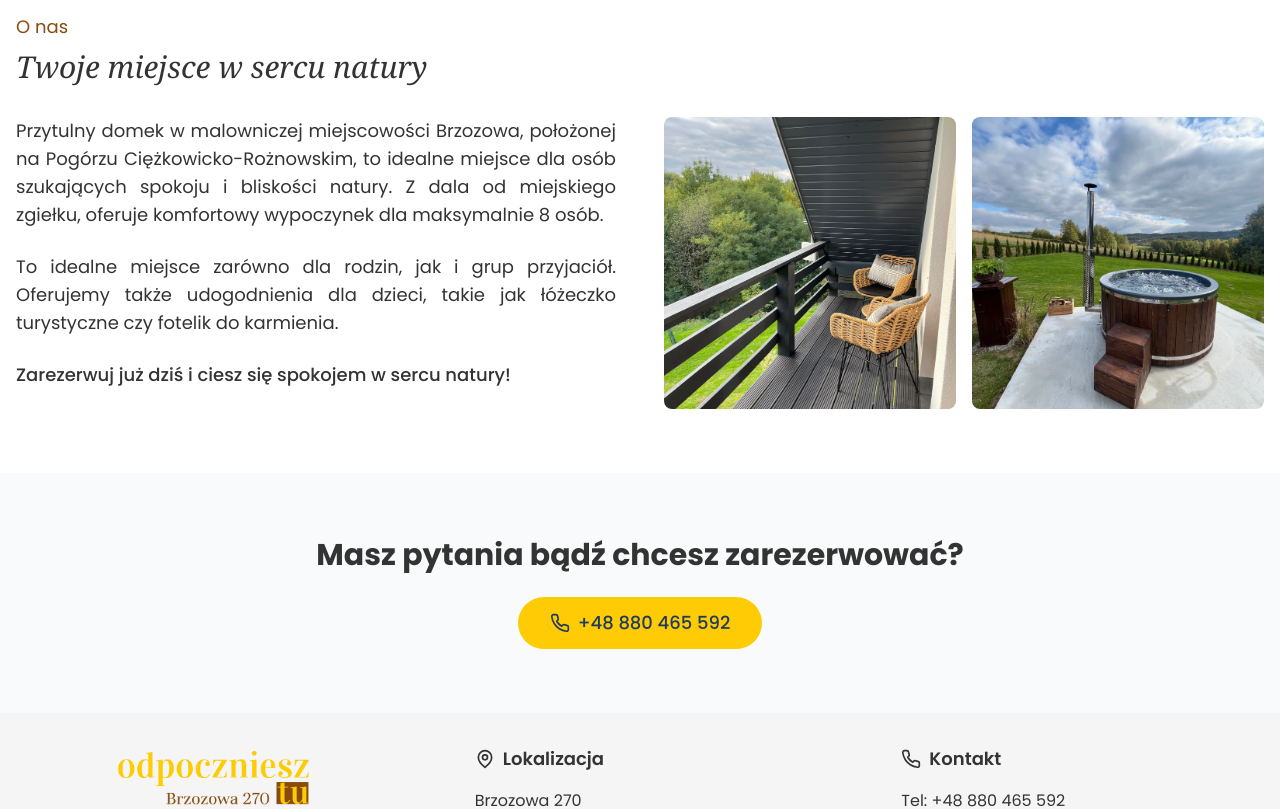
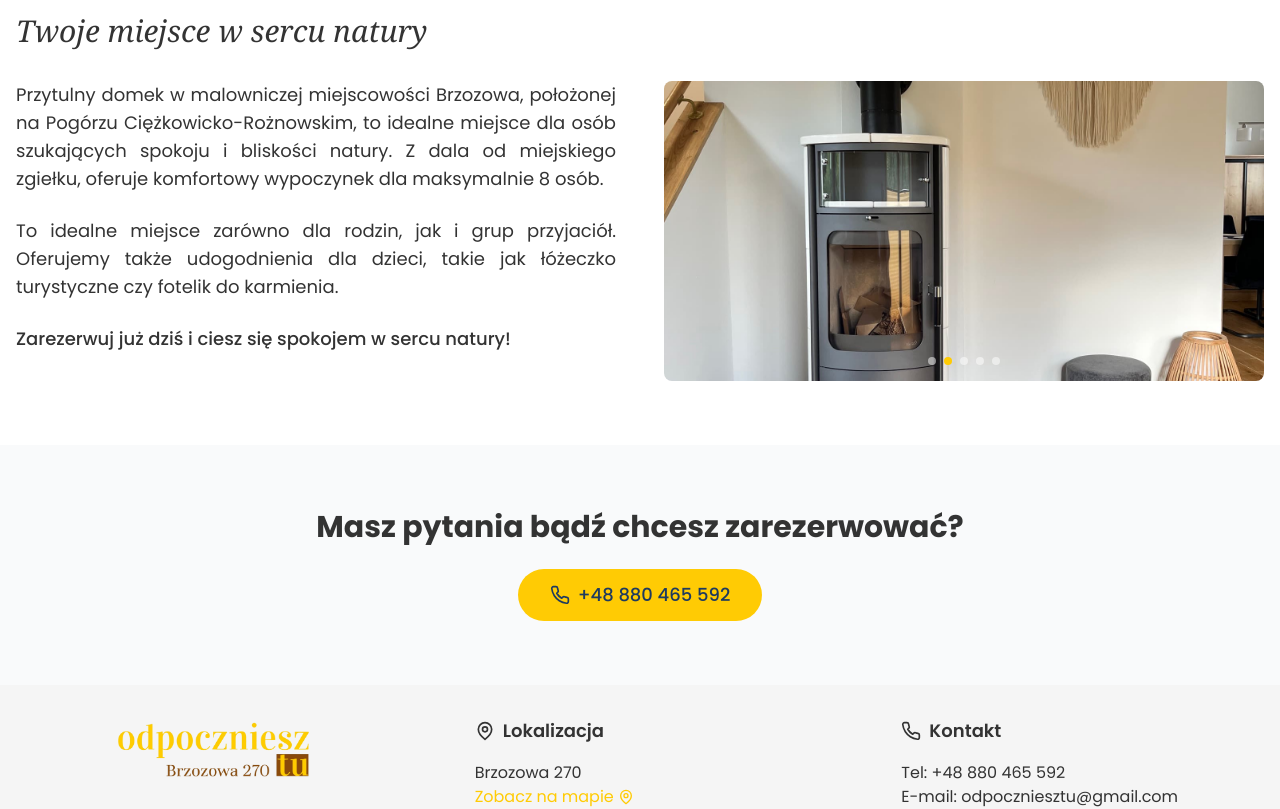
Before and after one commit to brybski/brybski.github.io, a React (Vite) app: page /atrakcje in a window 1280 px wide. Shown: the part 887-1696 px from the top of the page. Built offline with nearby package versions, Linux system fonts and the light colour scheme.

Commit message:
changes today

```diff
--- /dev/null
+++ b/src/components/ImageModal.tsx
@@ -0,0 +1,69 @@
+import React, { useEffect, useCallback } from 'react';
+import { ChevronLeft, ChevronRight, X } from 'lucide-react';
+
+interface ImageModalProps {
+  images: string[];
+  currentIndex: number;
+  onClose: () => void;
+  onNext: () => void;
+  onPrev: () => void;
+}
+
+const ImageModal: React.FC<ImageModalProps> = ({
+  images,
+  currentIndex,
+  onClose,
+  onNext,
+  onPrev
+}) => {
+  const handleKeyDown = useCallback((e: KeyboardEvent) => {
+    if (e.key === 'Escape') onClose();
+    if (e.key === 'ArrowRight') onNext();
+    if (e.key === 'ArrowLeft') onPrev();
+  }, [onClose, onNext, onPrev]);
+
+  useEffect(() => {
+    window.addEventListener('keydown', handleKeyDown);
+    return () => window.removeEventListener('keydown', handleKeyDown);
+  }, [handleKeyDown]);
+
+  return (
+    <div
+      className="fixed inset-0 bg-black bg-opacity-90 z-50 flex items-center justify-center p-4"
+      onClick={onClose}
+    >
+      <div className="relative max-w-4xl max-h-[90vh] w-full" onClick={e => e.stopPropagation()}>
+        <img
+          src={images[currentIndex]}
+          alt="Powiększone zdjęcie"
+          className="max-w-full max-h-[90vh] object-contain mx-auto"
+        />
+        <button
+          className="absolute top-4 right-4 text-white text-xl p-2 hover:bg-white/10 rounded-full transition-colors"
+          onClick={onClose}
+        >
+          <X size={24} />
+        </button>
+
+        {images.length > 1 && (
+          <>
+            <button
+              className="absolute left-4 top-1/2 -translate-y-1/2 text-white p-2 hover:bg-white/10 rounded-full transition-colors"
+              onClick={onPrev}
+            >
+              <ChevronLeft size={24} />
+            </button>
+            <button
+              className="absolute right-4 top-1/2 -translate-y-1/2 text-white p-2 hover:bg-white/10 rounded-full transition-colors"
+              onClick={onNext}
+            >
+              <ChevronRight size={24} />
+            </button>
+          </>
+        )}
+      </div>
+    </div>
+  );
+};
+
+export default ImageModal;
--- /dev/null
+++ b/src/components/ImageSlider.tsx
@@ -0,0 +1,58 @@
+import React, { useState, useEffect } from 'react';
+
+interface ImageSliderProps {
+  images: string[];
+  interval?: number;
+  onImageClick?: () => void;
+}
+
+const ImageSlider: React.FC<ImageSliderProps> = ({
+  images,
+  interval = 5000,
+  onImageClick
+}) => {
+  const [currentIndex, setCurrentIndex] = useState(0);
+
+  useEffect(() => {
+    const timer = setInterval(() => {
+      setCurrentIndex((prevIndex) => (prevIndex + 1) % images.length);
+    }, interval);
+
+    return () => clearInterval(timer);
+  }, [images.length, interval]);
+
+  return (
+    <div className="relative w-full h-full">
+      <div
+        className="w-full h-full cursor-pointer"
+        onClick={onImageClick}
+      >
+        {images.map((image, index) => (
+          <img
+            key={image}
+            src={image}
+            alt={`Zdjęcie ${index + 1}`}
+            className={`absolute inset-0 w-full h-full object-cover transition-opacity duration-500 ${
+              index === currentIndex ? 'opacity-100' : 'opacity-0'
+            }`}
+            loading={index === 0 ? 'eager' : 'lazy'}
+          />
+        ))}
+      </div>
+
+      <div className="absolute bottom-4 left-1/2 transform -translate-x-1/2 flex space-x-2">
+        {images.map((_, index) => (
+          <button
+            key={index}
+            className={`w-2 h-2 rounded-full transition-colors ${
+              index === currentIndex ? 'bg-primary' : 'bg-white/50'
+            }`}
+            onClick={() => setCurrentIndex(index)}
+          />
+        ))}
+      </div>
+    </div>
+  );
+};
+
+export default ImageSlider;
--- a/src/components/Layout.tsx
+++ b/src/components/Layout.tsx
@@ -24,7 +24,7 @@ const Layout: React.FC<{ children: React.ReactNode }> = ({ children }) => {
   return (
     <div className="min-h-screen font-sans">
       {/* Top Bar */}
-      <div className="hidden md:block bg-[#1A1A1A] bg-opacity-90 text-white py-2 px-4">
+      <div className={`hidden md:block bg-[#1A1A1A] bg-opacity-90 text-white py-2 px-4 fixed w-full z-50 transition-transform duration-300 ${isScrolled ? '-translate-y-full' : ''}`}>
         <div className="max-w-7xl mx-auto flex justify-between items-center text-sm">
           <div className="flex items-center space-x-6">
             <span>Zarezerwuj już teraz!</span>
@@ -49,7 +49,7 @@ const Layout: React.FC<{ children: React.ReactNode }> = ({ children }) => {
       </div>
 
       {/* Navigation */}
-      <nav className={`fixed w-full z-50 transition-all duration-300 ${isScrolled ? 'bg-white shadow-md' : 'bg-transparent'}`}>
+      <nav className={`fixed w-full z-50 transition-all duration-300 ${isScrolled ? 'bg-white shadow-md' : 'bg-transparent'}`} style={{ top: isScrolled ? '0' : '2.5rem' }}>
         <div className="max-w-7xl mx-auto px-4 sm:px-6 lg:px-8">
           <div className="flex justify-between items-center h-20">
             <Link to="/" className="flex-shrink-0">
@@ -107,8 +107,8 @@ const Layout: React.FC<{ children: React.ReactNode }> = ({ children }) => {
                 <Link
                   key={item.name}
                   to={item.path}
-                  className={`block px-3 py-2 text-text hover:bg-gray-100 rounded-md ${
-                    isActive(item.path) ? 'bg-primary/10 text-primary' : ''
+                  className={`block px-3 py-2 text-text hover:text-primary ${
+                    isActive(item.path) ? 'border-b-2 border-primary' : ''
                   }`}
                   onClick={() => setIsMenuOpen(false)}
                 >
@@ -139,13 +139,12 @@ const Layout: React.FC<{ children: React.ReactNode }> = ({ children }) => {
                   <MapPin className="w-5 h-5 mr-2" />
                   Lokalizacja
                 </h3>
-          <p className="hidden md:inline">Brzozowa 270</p>
-          <p>33-182 Brzozowa, Polska</p>
+                <p>Brzozowa 270</p>
                 <a
                   href="https://maps.app.goo.gl/NDb1JbzdycAUYieX7"
                   target="_blank"
                   rel="noopener noreferrer"
-            className="text-primary hover:text-primary/80 mt-2 inline-flex items-center"
+                  className="text-primary hover:text-primary/80 inline-flex items-center"
                 >
                   Zobacz na mapie <MapPin className="w-4 h-4 ml-1" />
                 </a>
@@ -177,8 +176,6 @@ const Layout: React.FC<{ children: React.ReactNode }> = ({ children }) => {
     </div>
   </div>
 </footer>
-
-
     </div>
   );
 };
--- a/src/pages/Attractions.tsx
+++ b/src/pages/Attractions.tsx
@@ -1,4 +1,4 @@
-import React, { useState } from 'react';
+import { useState } from 'react';
 import { MapPin, ExternalLink } from 'lucide-react';
 
 type Attraction = {
--- a/src/pages/Contact.tsx
+++ b/src/pages/Contact.tsx
@@ -1,5 +1,5 @@
-import React from "react";
-import { Phone, Mail, MapPin } from "lucide-react";
+import React from 'react';
+import { Phone, Mail, MapPin } from 'lucide-react';
 
 const Contact = () => {
   return (
@@ -19,7 +19,7 @@ const Contact = () => {
           <h1 className="text-4xl font-bold mb-8">Kontakt</h1>
 
           <div className="grid grid-cols-1 lg:grid-cols-2 gap-12">
-            <div className="space-y-8">
+            <div className="space-y-8 flex flex-col justify-center items-center lg:items-start">
               <div className="flex items-start space-x-4">
                 <Phone className="w-6 h-6 text-primary mt-1" />
                 <div>
--- a/src/pages/Home.tsx
+++ b/src/pages/Home.tsx
@@ -1,7 +1,35 @@
-import React from 'react';
+import React, { useState } from 'react';
 import { Phone } from 'lucide-react';
+import ImageSlider from '../components/ImageSlider';
+import ImageModal from '../components/ImageModal';
 
 const Home = () => {
+  const [selectedImageIndex, setSelectedImageIndex] = useState<number | null>(null);
+
+  const images = [
+    '/room1.jpg',
+    '/room2.jpg',
+    '/living1.jpg',
+    '/living2.jpg',
+    '/taras.jpg'
+  ];
+
+  const handleImageClick = () => {
+    setSelectedImageIndex(0);
+  };
+
+  const handleNext = () => {
+    setSelectedImageIndex(prev =>
+      prev !== null ? (prev + 1) % images.length : null
+    );
+  };
+
+  const handlePrev = () => {
+    setSelectedImageIndex(prev =>
+      prev !== null ? (prev - 1 + images.length) % images.length : null
+    );
+  };
+
   return (
     <>
       {/* Hero Section */}
@@ -15,11 +43,12 @@ const Home = () => {
             src="/odpoczniesztu-bg.jpg"
             alt="Domek"
             className="w-full h-full object-cover"
+            loading="eager"
           />
         </picture>
         <div className="absolute inset-0 bg-black bg-opacity-40">
           <div className="max-w-7xl mx-auto px-4 h-full flex items-center">
-    <div className="text-white transform translate-y-[-80px] md:translate-y-0">
+            <div className="text-white">
               <h1 className="text-4xl md:text-6xl font-bold mb-4">
                 Twoja prywatna strefa komfortu
               </h1>
@@ -29,7 +58,6 @@ const Home = () => {
             </div>
           </div>
         </div>
-
       </div>
 
       {/* O nas Section */}
@@ -57,19 +85,12 @@ const Home = () => {
               </p>
             </div>
 
-            <div className="grid grid-cols-2 gap-4">
-              <div className="relative aspect-square cursor-pointer overflow-hidden rounded-lg">
-                <img
-                  src="/taras.jpg"
-                  alt="Taras z widokiem"
-                  className="w-full h-full object-cover hover:scale-110 transition-transform duration-300"
-                />
-              </div>
-              <div className="relative aspect-square cursor-pointer overflow-hidden rounded-lg">
-                <img
-                  src="/jacuzzi.jpg"
-                  alt="Jacuzzi na zewnątrz"
-                  className="w-full h-full object-cover hover:scale-110 transition-transform duration-300"
+            <div className="h-[400px] md:h-[300px]">
+              <div className="relative h-full w-full cursor-pointer overflow-hidden rounded-lg">
+                <ImageSlider
+                  images={images}
+                  interval={5000}
+                  onImageClick={handleImageClick}
                 />
               </div>
             </div>
@@ -94,6 +115,17 @@ const Home = () => {
           </div>
         </div>
       </section>
+
+      {/* Image Modal */}
+      {selectedImageIndex !== null && (
+        <ImageModal
+          images={images}
+          currentIndex={selectedImageIndex}
+          onClose={() => setSelectedImageIndex(null)}
+          onNext={handleNext}
+          onPrev={handlePrev}
+        />
+      )}
     </>
   );
 };
```
Also changed, not shown: src/App.tsx (+28 -6 lines), src/pages/Gallery.tsx (+31 -28 lines). Lines whose indentation alone changed are shown as unchanged.
